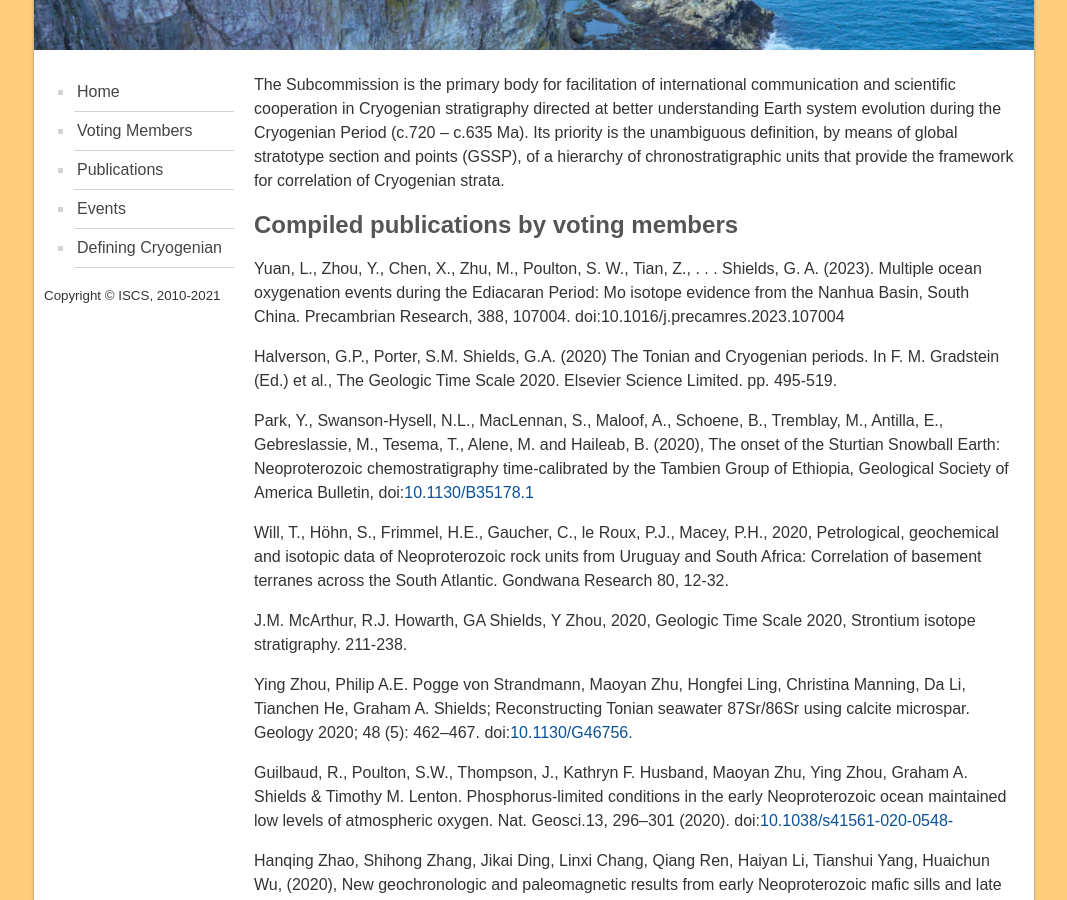
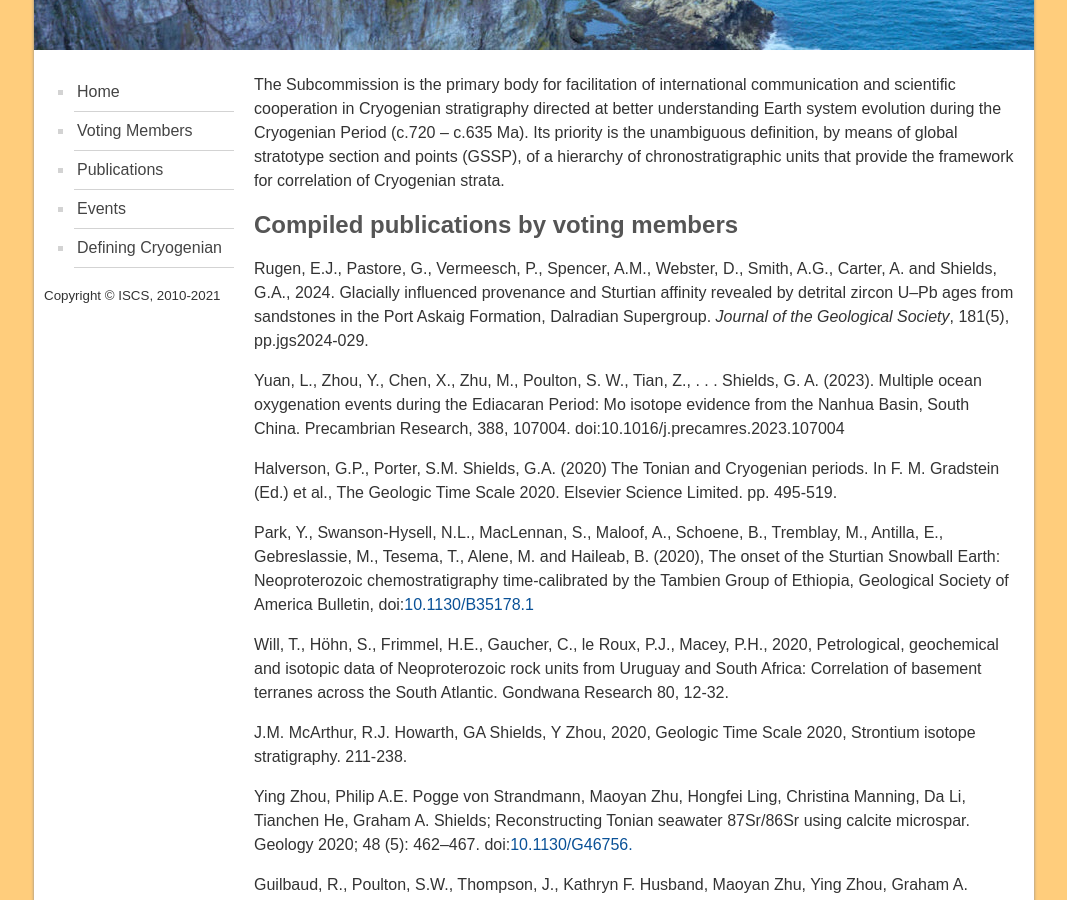
Before and after one commit to i-c-stratigraphy/subcommission-cryogenian, a Jekyll site: the page built from pages/publications.md, in a window 1280 px wide and 900 px high, scrolled down 335 px. Shown: the whole window, without its empty margins (106-1173 px from the left). Built offline with Jekyll 4.4.1, drawn with Linux system fonts in a browser that asks for light colours.

Commit message:
Update publications.md

```diff
--- a/pages/publications.md
+++ b/pages/publications.md
@@ -7,6 +7,8 @@ permalink: /publications
 The Subcommission is the primary body for facilitation of international communication and scientific cooperation in Cryogenian stratigraphy directed at better understanding Earth system evolution during the Cryogenian Period (c.720 – c.635 Ma). Its priority is the unambiguous definition, by means of global stratotype section and points (GSSP), of a hierarchy of chronostratigraphic units that provide the framework for correlation of Cryogenian strata.
 
 ## Compiled publications by voting members
+Rugen, E.J., Pastore, G., Vermeesch, P., Spencer, A.M., Webster, D., Smith, A.G., Carter, A. and Shields, G.A., 2024. Glacially influenced provenance and Sturtian affinity revealed by detrital zircon U–Pb ages from sandstones in the Port Askaig Formation, Dalradian Supergroup. *Journal of the Geological Society*, 181(5), pp.jgs2024-029.
+
 Yuan, L., Zhou, Y., Chen, X., Zhu, M., Poulton, S. W., Tian, Z., . . . Shields, G. A. (2023). Multiple ocean oxygenation events during the Ediacaran Period: Mo isotope evidence from the Nanhua Basin, South China. Precambrian Research, 388, 107004. doi:10.1016/j.precamres.2023.107004
 
 Halverson, G.P., Porter, S.M. Shields, G.A. (2020) The Tonian and Cryogenian periods. In F. M. Gradstein (Ed.) et al., The Geologic Time Scale 2020. Elsevier Science Limited. pp. 495-519.
```
